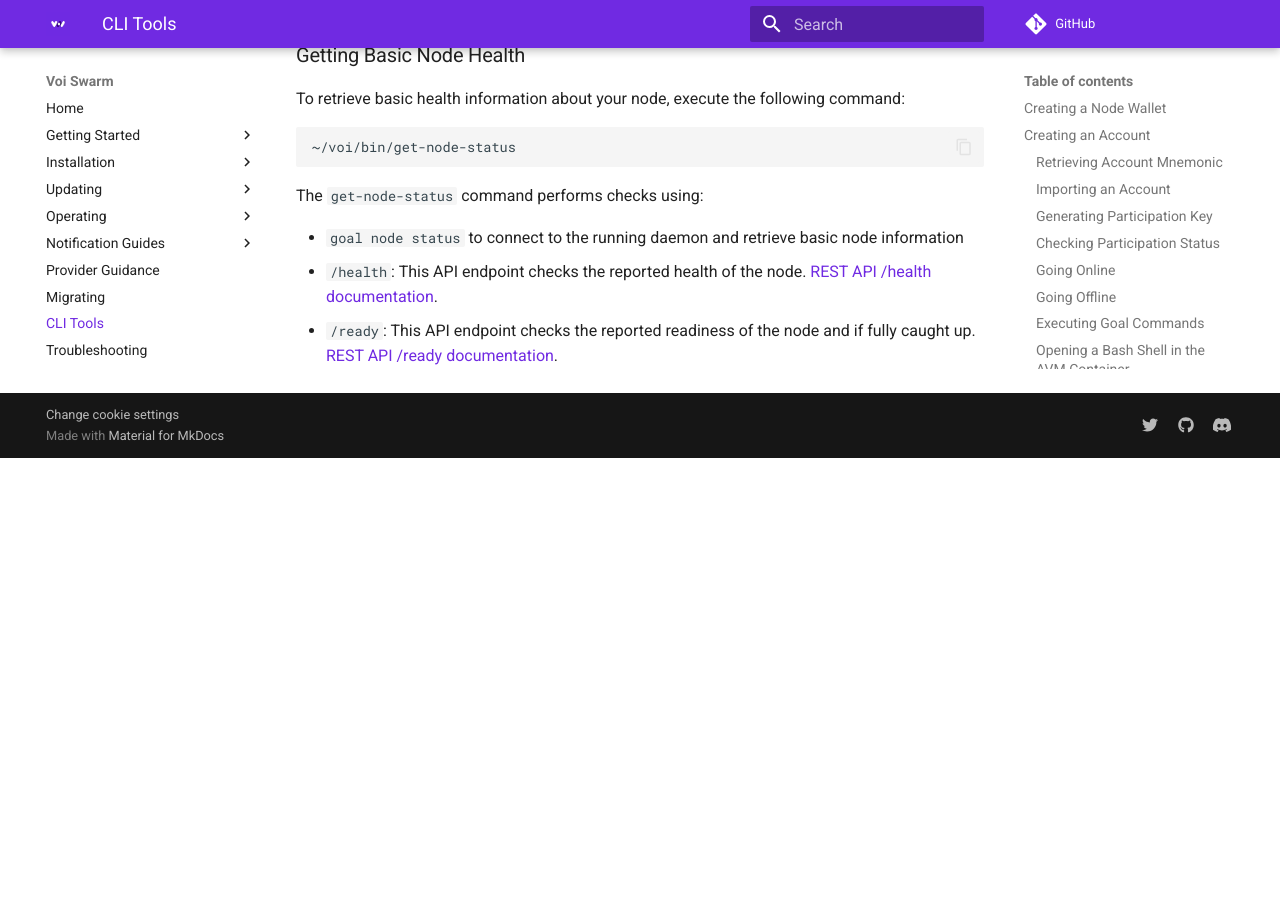
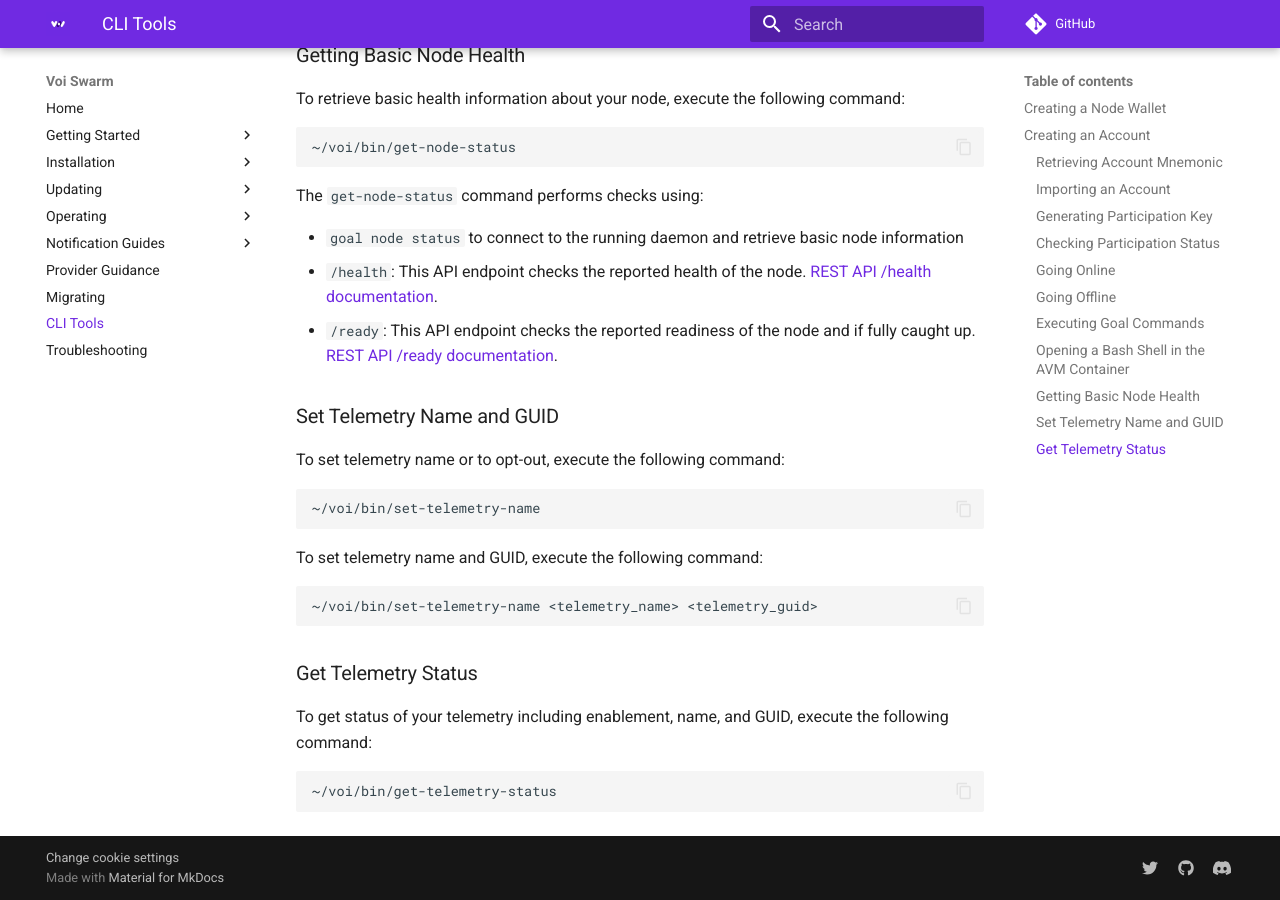
Before and after one commit to VoiNetwork/voi-swarm, an MkDocs documentation site: the page built from docs/cli-tools.md, in a window 1280 px wide and 900 px high, scrolled down 1754 px. Built offline with MkDocs 1.6.1 and Material for MkDocs 9.7.7, drawn with Linux system fonts in a browser that asks for light colours; comment, search, counter and statistics services are not loaded; before the commit the page ends 2212 px from its top, so only the background shows below that.

Commit message:
Add telemetry status to telemetry docs + CLI tools

````diff
--- a/docs/cli-tools.md
+++ b/docs/cli-tools.md
@@ -93,3 +93,25 @@ The `get-node-status` command performs checks using:
 - `goal node status` to connect to the running daemon and retrieve basic node information
 - `/health`: This API endpoint checks the reported health of the node. [REST API /health documentation](https://developer.algorand.org/docs/rest-apis/algod/#get-health).
 - `/ready`: This API endpoint checks the reported readiness of the node and if fully caught up. [REST API /ready documentation](https://developer.algorand.org/docs/rest-apis/algod/#get-ready).
+
+### Set Telemetry Name and GUID
+
+To set telemetry name or to opt-out, execute the following command:
+
+```bash
+~/voi/bin/set-telemetry-name
+```
+
+To set telemetry name and GUID, execute the following command:
+
+```bash
+~/voi/bin/set-telemetry-name <telemetry_name> <telemetry_guid>
+```
+
+### Get Telemetry Status
+
+To get status of your telemetry including enablement, name, and GUID, execute the following command:
+
+```bash
+~/voi/bin/get-telemetry-status
+```
--- a/docs/updating/telemetry.md
+++ b/docs/updating/telemetry.md
@@ -7,3 +7,11 @@ To update your telemetry name after installation, or to opt-out, you can run the
 ```bash
 ~/voi/bin/set-telemetry-name
 ```
+
+## Getting Your Telemetry status
+
+To get your telemetry status, including enablement/name/GUID, you can run the following command:
+
+```bash
+~/voi/bin/get-telemetry-status
+```
````
